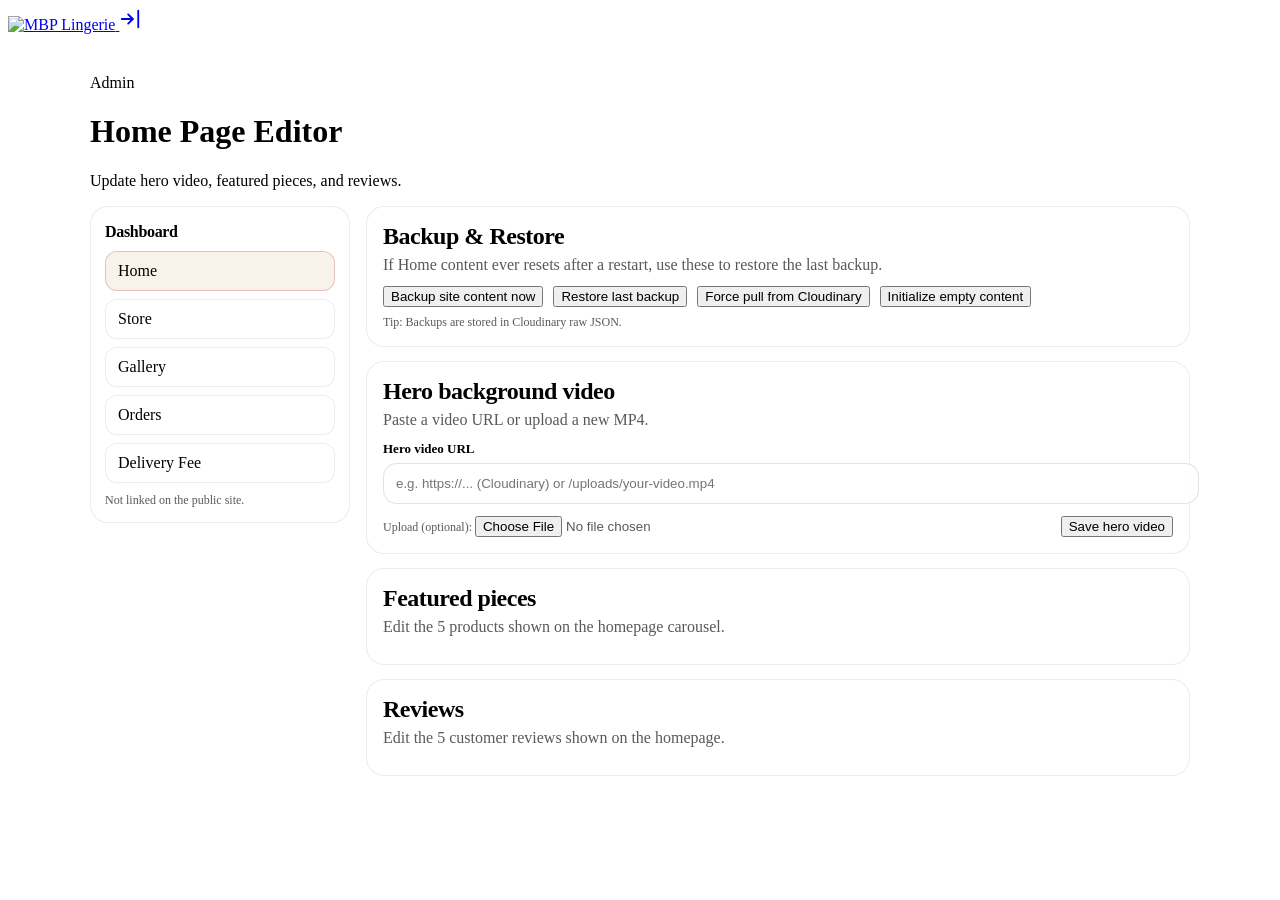
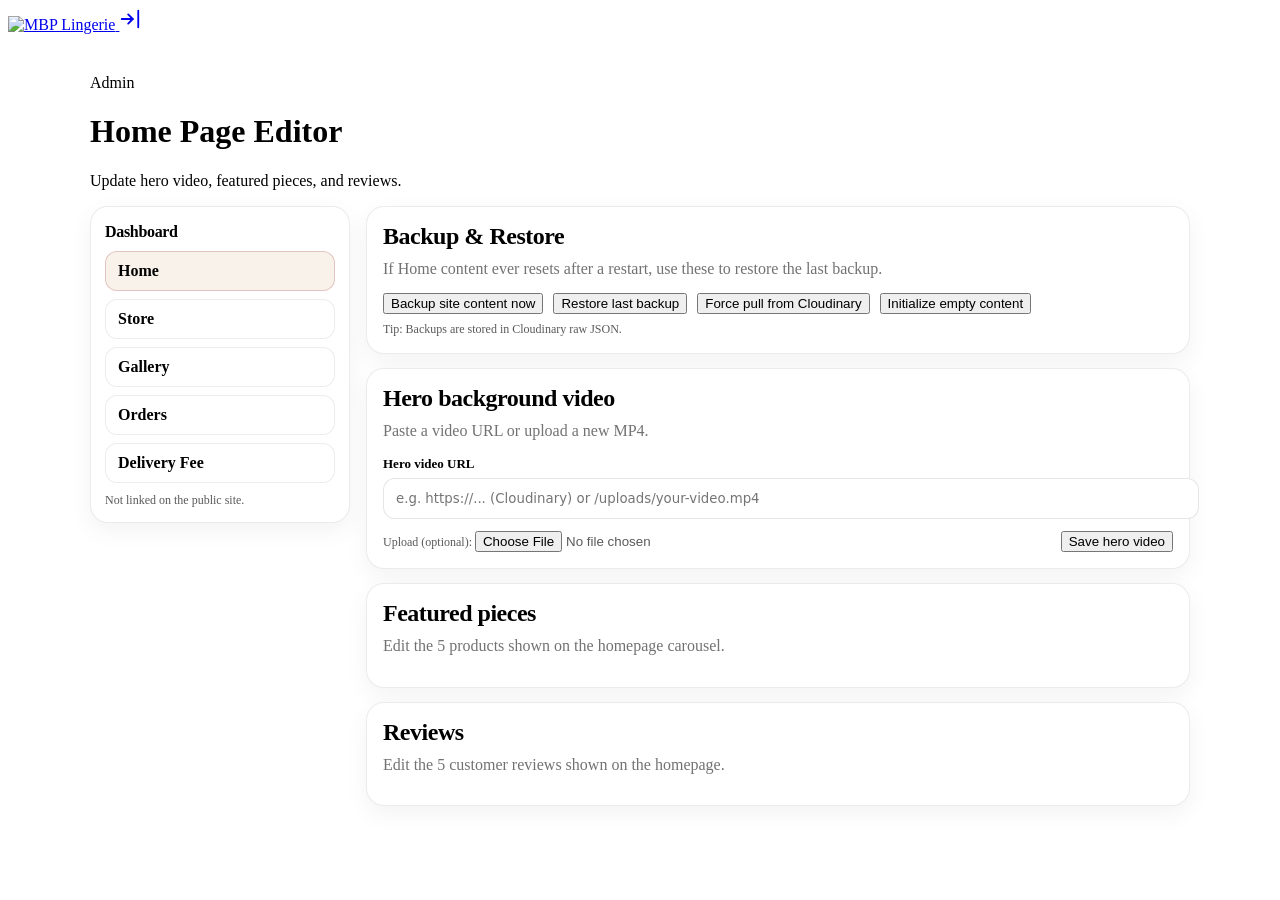

Migrate to Supabase + Netlify with unified API and refreshed UI.

--- a/public/admin/admin.css
+++ b/public/admin/admin.css
@@ -410,3 +410,87 @@ html {
   display: inline-block;
   animation: adminSpin 0.8s linear infinite;
 }
+
+/* Admin UI polish */
+.admin-card {
+  border-radius: 18px;
+  border: 1px solid rgba(12, 12, 14, 0.08);
+  background: #ffffff;
+  box-shadow: 0 8px 24px rgba(12, 12, 14, 0.05);
+}
+
+.admin-card__title {
+  font-weight: 800;
+  letter-spacing: -0.02em;
+}
+
+.admin-card__sub {
+  color: rgba(12, 12, 14, 0.58);
+  line-height: 1.6;
+}
+
+.admin-item {
+  border-radius: 16px;
+  border: 1px solid rgba(12, 12, 14, 0.08);
+  background: #ffffff;
+  box-shadow: 0 4px 16px rgba(12, 12, 14, 0.04);
+  transition: box-shadow 200ms cubic-bezier(0.22, 1, 0.36, 1);
+}
+
+.admin-item:hover {
+  box-shadow: 0 10px 28px rgba(12, 12, 14, 0.07);
+}
+
+.admin-field input,
+.admin-field textarea,
+.admin-field select {
+  border-radius: 12px;
+  border: 1px solid rgba(12, 12, 14, 0.10);
+  background: #ffffff;
+  font-family: "Manrope", ui-sans-serif, system-ui, sans-serif;
+  transition: border-color 200ms ease, box-shadow 200ms ease;
+}
+
+.admin-field input:focus,
+.admin-field textarea:focus,
+.admin-field select:focus {
+  outline: none;
+  border-color: rgba(139, 41, 56, 0.32);
+  box-shadow: 0 0 0 3px rgba(139, 41, 56, 0.14);
+}
+
+.admin-nav {
+  border-radius: 18px;
+  border: 1px solid rgba(12, 12, 14, 0.08);
+  background: #ffffff;
+  box-shadow: 0 8px 24px rgba(12, 12, 14, 0.05);
+}
+
+.admin-nav__links a {
+  border-radius: 12px;
+  font-weight: 600;
+  transition: background 200ms ease, color 200ms ease;
+}
+
+.admin-nav__links a:hover,
+.admin-nav__links a.is-active {
+  background: rgba(139, 41, 56, 0.08);
+}
+
+.notice {
+  border-radius: 14px;
+  border: 1px solid rgba(12, 12, 14, 0.08);
+  background: #ffffff;
+  box-shadow: 0 2px 8px rgba(12, 12, 14, 0.04);
+}
+
+.admin-status {
+  border-radius: 16px;
+  border: 1px solid rgba(12, 12, 14, 0.08);
+  background: #ffffff;
+}
+
+.spinner {
+  border-color: rgba(139, 41, 56, 0.16);
+  border-top-color: rgba(139, 41, 56, 0.88);
+}
